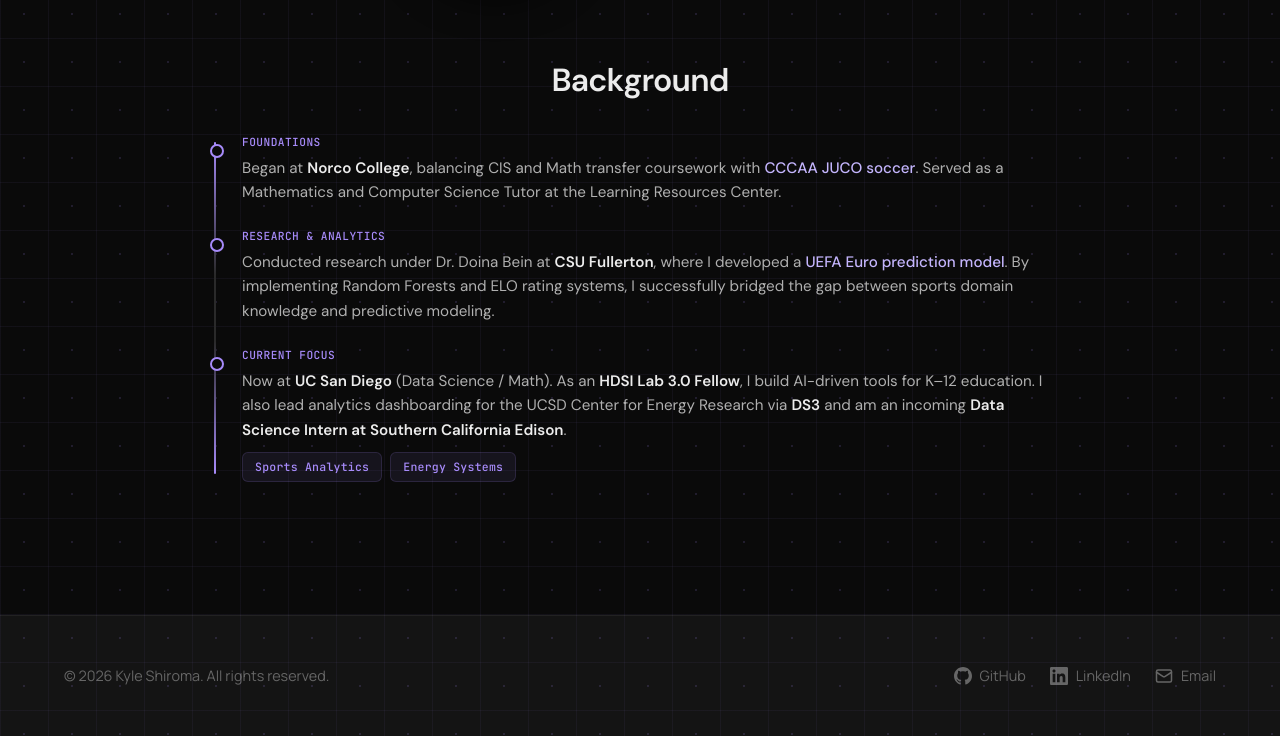
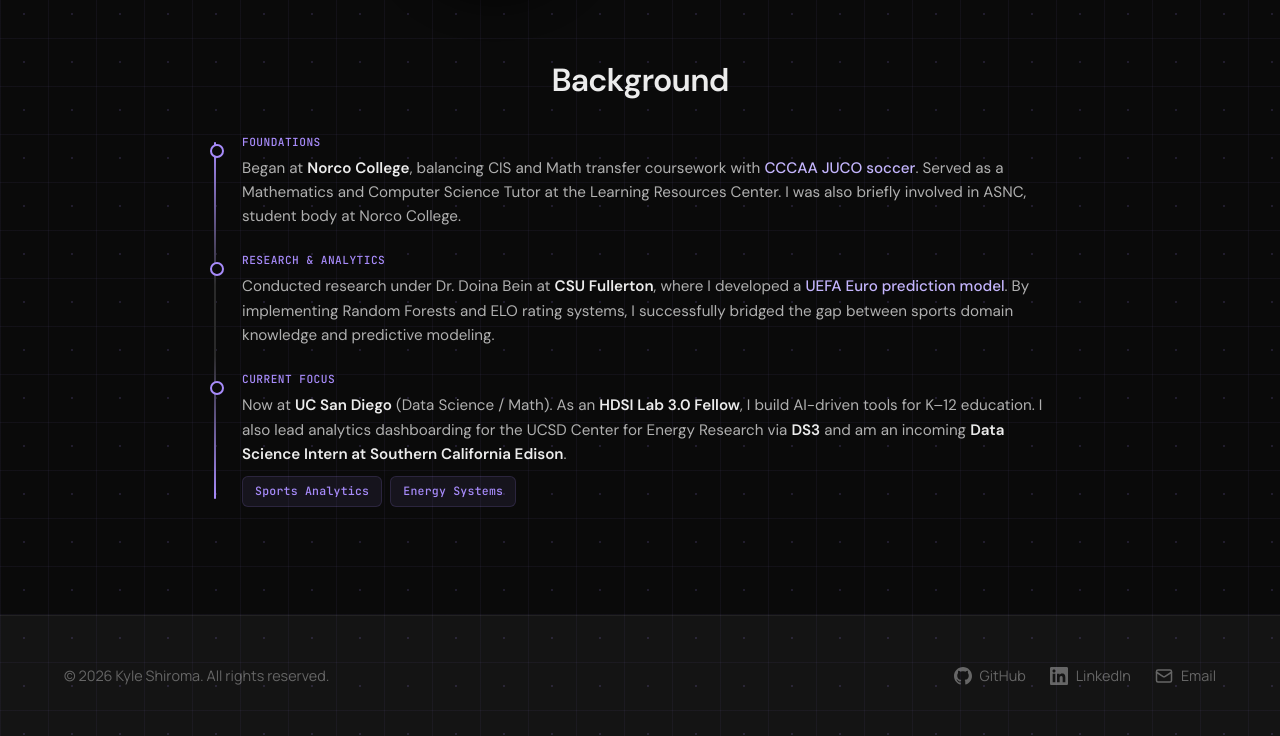
Before and after one commit to k-shiroma-code/k-shiroma-code.github.io, a Jekyll site: the page built from index.md, in a window 1280 px wide and 1178 px high, cut to the strip 442-1178 px from the top of the window. Built offline with Jekyll 4.4.1, drawn with Linux system fonts in a browser that asks for light colours; some web fonts are replaced.

Commit message:
Add involvement in ASNC to narrative section

```diff
--- a/index.md
+++ b/index.md
@@ -503,7 +503,7 @@
     <div class="narrative-block">
       <span class="narrative-tag">Foundations</span>
       <p class="narrative-text">
-        Began at <strong>Norco College</strong>, balancing CIS and Math transfer coursework with <span class="highlight">CCCAA JUCO soccer</span>. Served as a Mathematics and Computer Science Tutor at the Learning Resources Center.
+        Began at <strong>Norco College</strong>, balancing CIS and Math transfer coursework with <span class="highlight">CCCAA JUCO soccer</span>. Served as a Mathematics and Computer Science Tutor at the Learning Resources Center. I was also briefly involved in ASNC, student body at Norco College.
       </p>
     </div>
 
```
